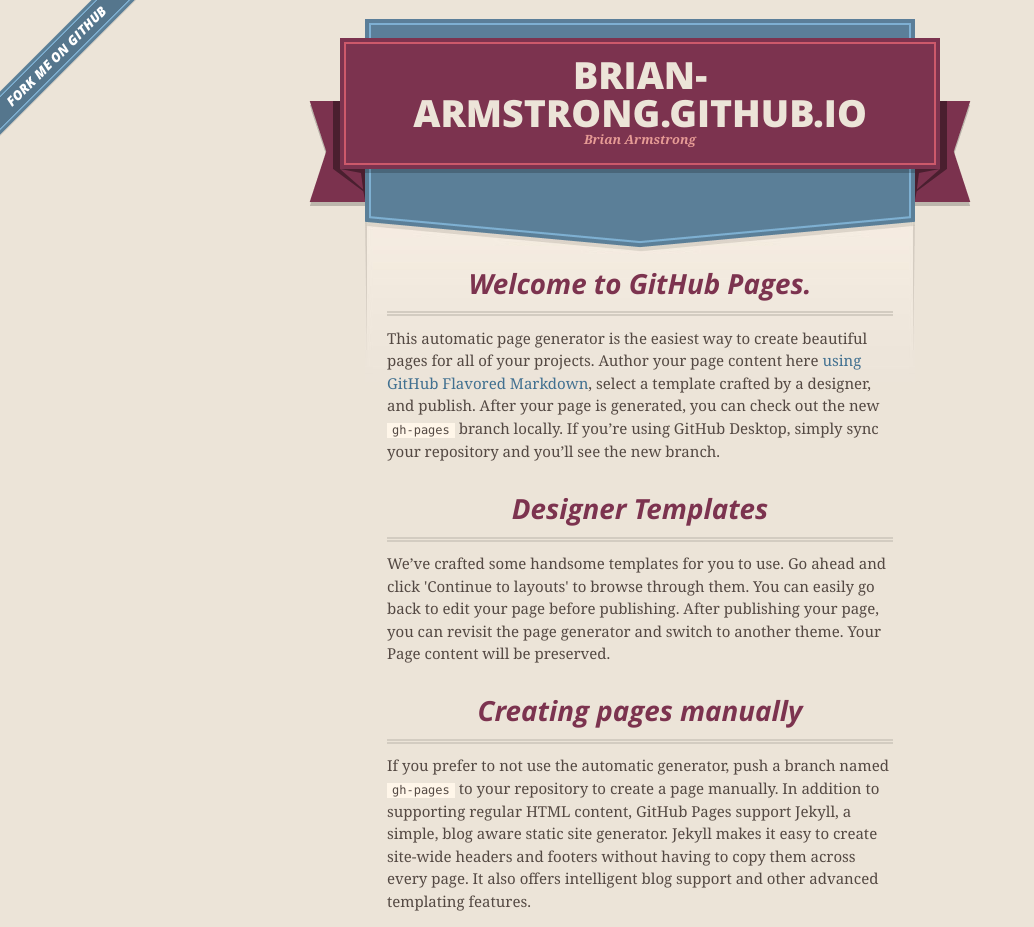
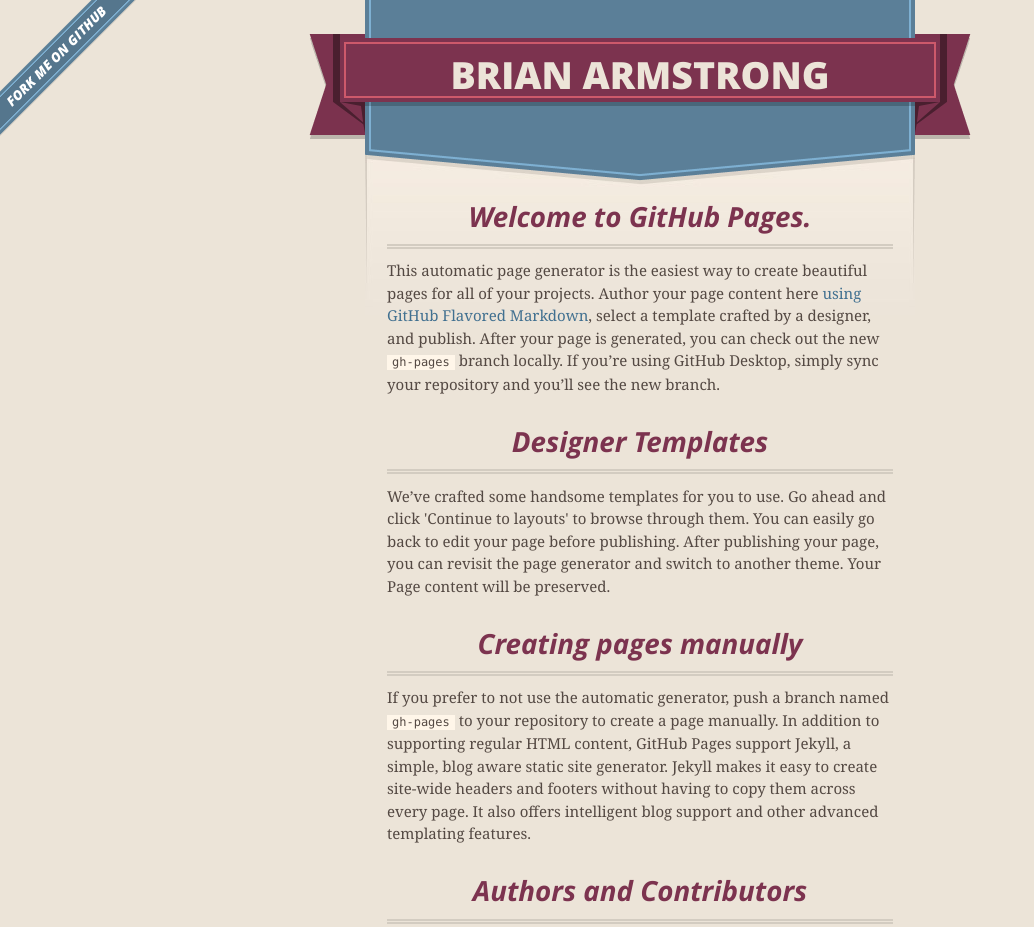
Before and after one commit to brian-armstrong/brian-armstrong.github.io, a plain HTML site: page index.html in a window 1280 px wide. Shown: the top 927 px of the page, without its empty margins (0-1034 px from the left). Drawn offline with nearby package versions, Linux system fonts and the light colour scheme.

Commit message:
clean up title

```diff
--- a/index.html
+++ b/index.html
@@ -17,7 +17,7 @@
         $('#main_content').headsmart()
       })
     </script>
-    <title>Brian-armstrong.GitHub.io by brian-armstrong</title>
+    <title>Brian Armstrong</title>
   </head>
 
   <body>
@@ -27,8 +27,7 @@
       <header>
         <span class="ribbon-outer">
           <span class="ribbon-inner">
-            <h1>Brian-armstrong.GitHub.io</h1>
-            <h2>Brian Armstrong</h2>
+            <h1>Brian Armstrong</h1>
           </span>
           <span class="left-tail"></span>
           <span class="right-tail"></span>
```
